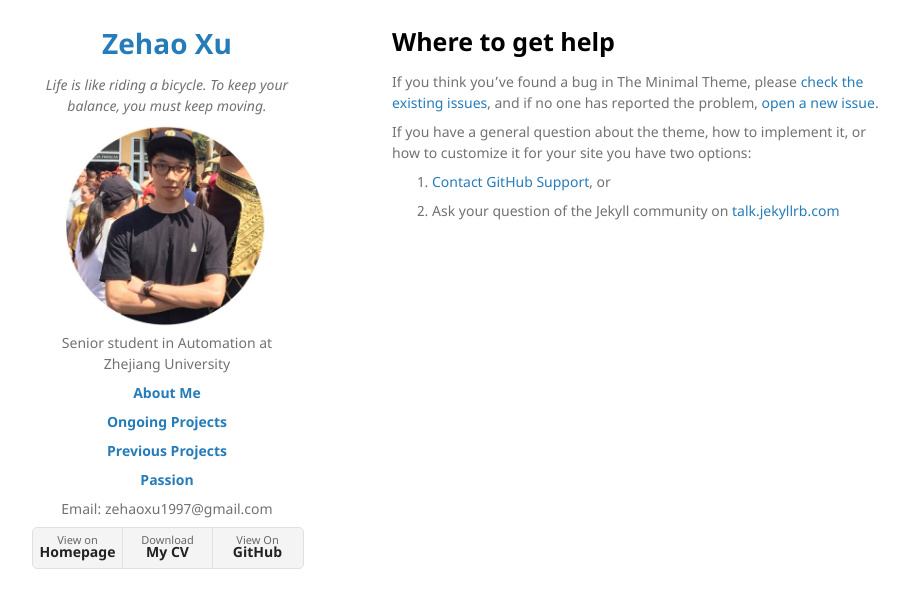
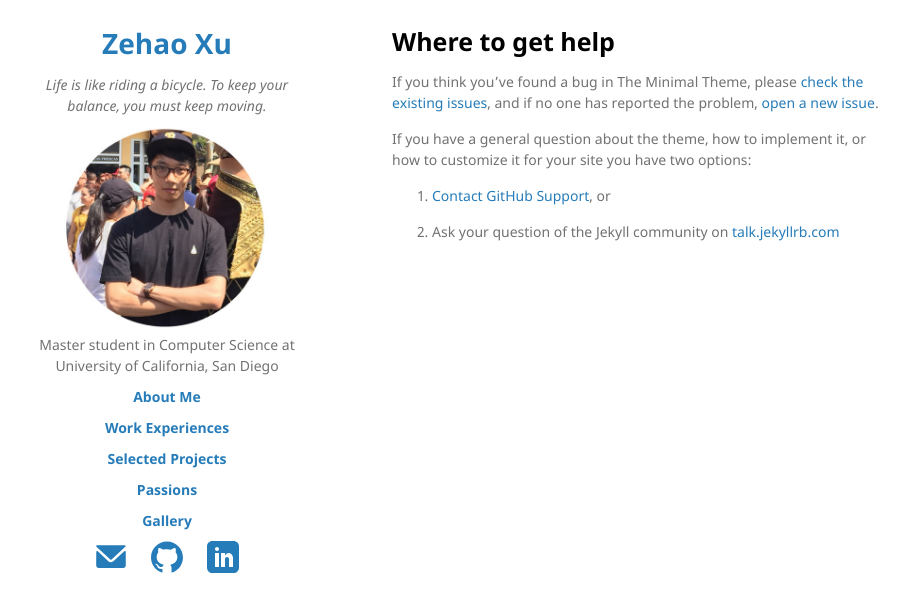
Before and after one commit to ZehaoXU/ZehaoXU.github.io, a Jekyll site: the page built from docs/SUPPORT.md, in a window 1280 px wide. Shown: the top 612 px of the page, without its empty margins (178-1086 px from the left). Built offline with Jekyll 4.4.1, drawn with Linux system fonts in a browser that asks for light colours; nearby versions of some CDN libraries; our own code applies the rules of GitHub Pages for plain Markdown files.

Commit message:
update default.html

```diff
--- a/_layouts/default.html
+++ b/_layouts/default.html
@@ -30,28 +30,30 @@
     <div class="wrapper">
       <header>
         <h1 class="mid"><a href="{{ "/" | absolute_url }}">Zehao Xu</a></h1>
-        <p class="mid"><i>Life is like riding a bicycle. To keep your balance, you must keep moving.</i></p>
+        <p class="mid menu"><i>Life is like riding a bicycle. To keep your balance, you must keep moving.</i></p>
 
         {% if site.logo %}
           <img src="../assets/img/myself.png" />
         {% endif %}
 
-        <p class="mid">Senior student in Automation at Zhejiang University</p>
-        <p class="tag"><a href="#about">About Me</a> </p>
-        <p class="tag"><a href="#ongoing">Ongoing Projects</a> </p>
-        <p class="tag"><a href="#previous">Previous Projects</a></p>
-        <p class="tag"><a href="#interest">Passion</a></p>
+        <p class="mid menu">Master student in Computer Science at University of California, San Diego</p>
+        <p class="tag menu"><a href="#about">About Me</a> </p>
+        <p class="tag menu"><a href="#ongoing">Work Experiences</a> </p>
+        <p class="tag menu"><a href="#previous">Selected Projects</a></p>
+        <p class="tag menu"><a href="#interest">Passions</a></p>
+        <p class="tag menu"><a href="./gallery.html">Gallery</a></p>
 
-        <p class="mid">Email: zehaoxu1997@gmail.com</p>
+        <!-- <p class="mid">Email: zexu@eng.ucsd.edu</p>
+        <p class="mid">Tel: (858)214-0059</p> -->
 
         <!-- <p class="view"><a href="{{ site.github.owner_url }}">View My GitHub Profile</a></p> -->
 
 
         {% if site.show_downloads %}
-        <ul class="downloads">
-          <li><a href="https://zehaoxu.github.io/">View on <strong>Homepage</strong></a></li>
-          <li><a href="../assets/cv.pdf">Download <strong>My CV</strong></a></li>
-          <li><a href="https://github.com/ZehaoXU">View On <strong>GitHub</strong></a></li>
+        <ul class="icons mid">
+          <li><a href="mailto:zexu@eng.ucsd.edu"><img src="../assets/img/email.svg" /></strong></a></li>
+          <li><a href="https://github.com/ZehaoXU"><img src="../assets/img/github.svg" /></a></li>
+          <li><a href="https://www.linkedin.com/in/zehao-xu-aa082a191"><img src="../assets/img/linkedin.svg"></a></li>
         </ul>
         {% endif %}
 
--- a/assets/css/style.scss
+++ b/assets/css/style.scss
@@ -31,16 +31,33 @@ h3{
     text-decoration: underline;
 }
 
-ul.downloads {
-    text-align: center;
-    padding: auto;
-    margin: auto;
+.menu {
+    margin: 0 0 10px;
 }
 
 p{
-    margin: 0 0 8px;
+    margin: 0 0 15px;
 }
 
 body {
     padding: 20px;
 }
+
+body ul.icons {
+    padding: 0;
+    margin: 0;
+    text-align: center;
+}
+
+body ul.icons li {
+    display: inline-block;
+    list-style: none;
+    margin: 0 10px;
+    padding: auto;
+    overflow: hidden;
+}
+
+body ul.icons li a:hover a:focus img {
+    transform: translateY(-50px);
+    filter: drop-shadow(#069 0 50px);
+}
```
Also changed, not shown: gallery.md (+1 -1 lines), index.md (+6 -12 lines), assets/img/ct1.png (deleted), assets/img/ct2.png (deleted), assets/img/ct3.png (deleted), assets/img/email.svg (added), assets/img/email_hover.svg (added), assets/img/github.svg (added), assets/img/github_hover.svg (added), assets/img/linkedin.svg (added), assets/img/linkedin_hover.svg (added), assets/img/logo.png (deleted).
